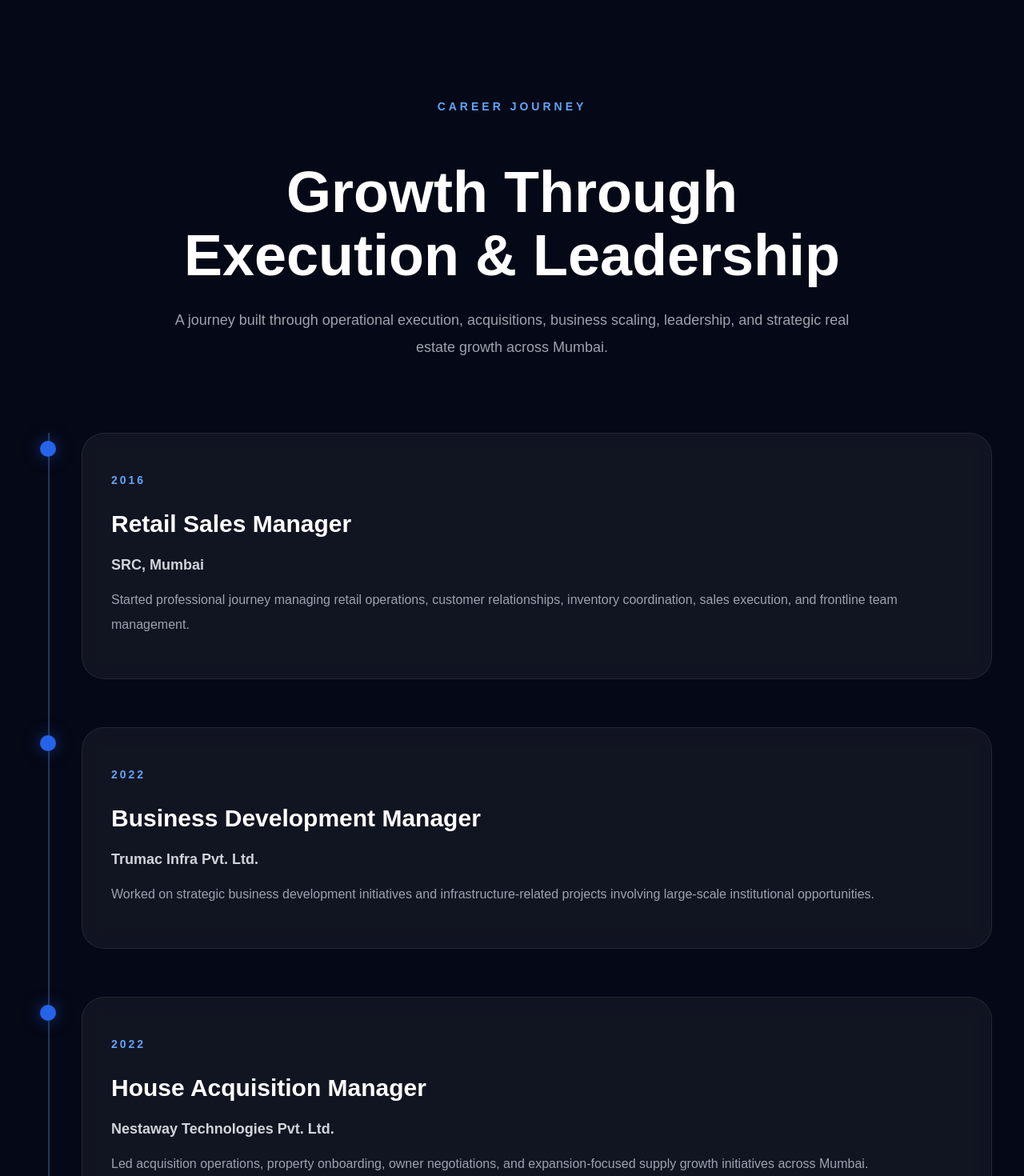
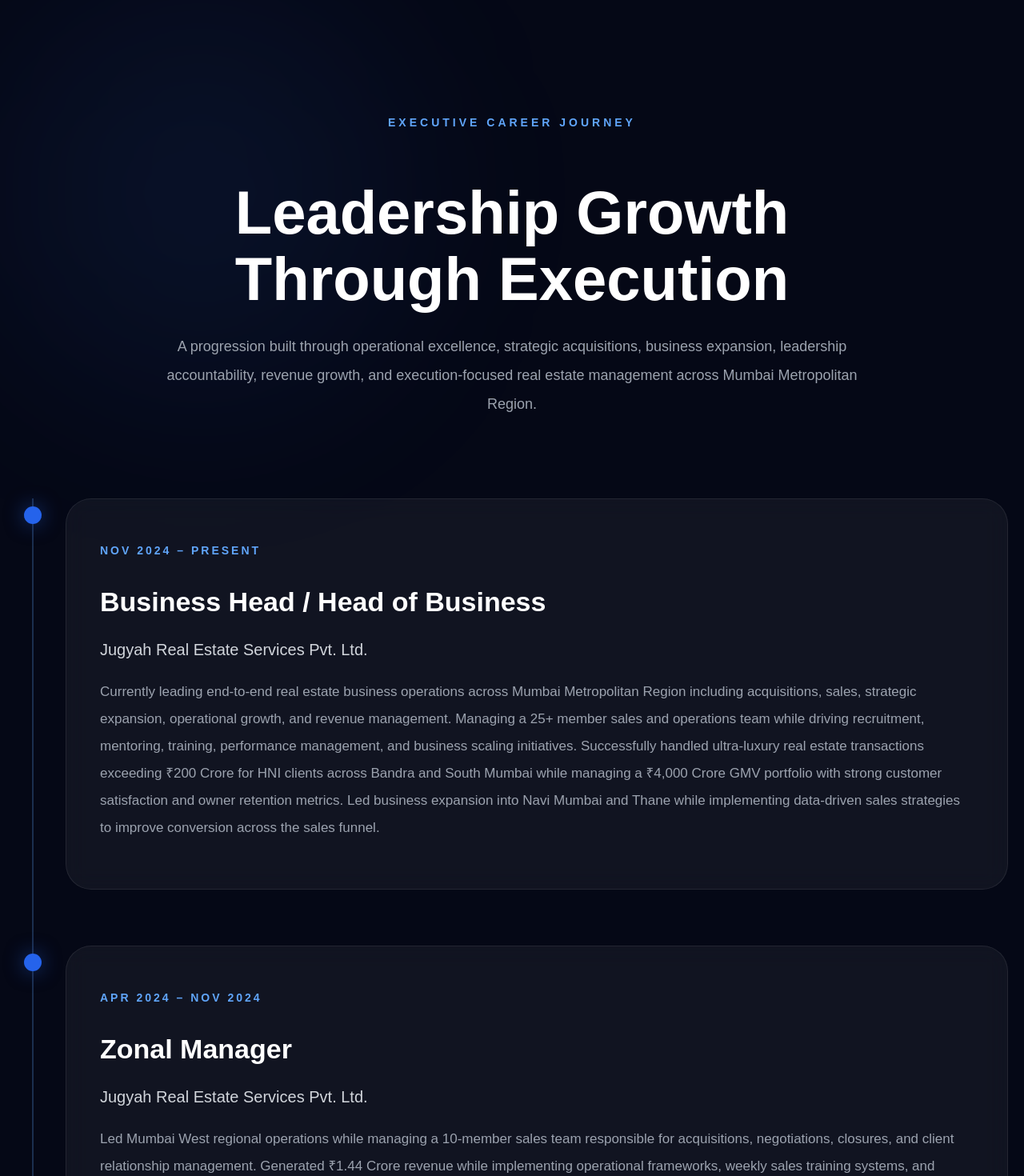
Before and after one commit to shivamgupta95/shivam-portfolio, a Next.js app: page / in a window 1280 px wide. Shown: the part 5320-6790 px from the top of the page at 80% size. Built offline with nearby package versions, Linux system fonts and the light colour scheme.

Commit message:
executive detailed timeline

```diff
--- a/components/Timeline.tsx
+++ b/components/Timeline.tsx
@@ -5,59 +5,80 @@ export default function Timeline() {
   const timeline = [
 
     {
-      year: "2016",
-      role: "Retail Sales Manager",
-      company: "SRC, Mumbai",
+      period: "Nov 2024 – Present",
+
+      role: "Business Head / Head of Business",
+
+      company: "Jugyah Real Estate Services Pvt. Ltd.",
+
       description:
-        "Started professional journey managing retail operations, customer relationships, inventory coordination, sales execution, and frontline team management."
+        "Currently leading end-to-end real estate business operations across Mumbai Metropolitan Region including acquisitions, sales, strategic expansion, operational growth, and revenue management. Managing a 25+ member sales and operations team while driving recruitment, mentoring, training, performance management, and business scaling initiatives. Successfully handled ultra-luxury real estate transactions exceeding ₹200 Crore for HNI clients across Bandra and South Mumbai while managing a ₹4,000 Crore GMV portfolio with strong customer satisfaction and owner retention metrics. Led business expansion into Navi Mumbai and Thane while implementing data-driven sales strategies to improve conversion across the sales funnel."
     },
 
     {
-      year: "2022",
-      role: "Business Development Manager",
-      company: "Trumac Infra Pvt. Ltd.",
+      period: "Apr 2024 – Nov 2024",
+
+      role: "Zonal Manager",
+
+      company: "Jugyah Real Estate Services Pvt. Ltd.",
+
       description:
-        "Worked on strategic business development initiatives and infrastructure-related projects involving large-scale institutional opportunities."
+        "Led Mumbai West regional operations while managing a 10-member sales team responsible for acquisitions, negotiations, closures, and client relationship management. Generated ₹1.44 Crore revenue while implementing operational frameworks, weekly sales training systems, and performance-focused execution strategies that significantly improved business conversion efficiency and operational scalability."
     },
 
     {
-      year: "2022",
-      role: "House Acquisition Manager",
-      company: "Nestaway Technologies Pvt. Ltd.",
+      period: "Jan 2024 – Apr 2024",
+
+      role: "Acquisition Manager – STR Division",
+
+      company: "Jugyah Real Estate Services Pvt. Ltd.",
+
       description:
-        "Led acquisition operations, property onboarding, owner negotiations, and expansion-focused supply growth initiatives across Mumbai."
+        "Headed the Short-Term Rental (STR) business vertical across Mumbai Metropolitan Region and successfully onboarded 50+ premium properties. Managed end-to-end STR operations including sourcing, interiors, pricing strategies, listing optimization, and hospitality platform management across Airbnb, Booking.com, and Agoda. Maintained 80%+ occupancy while achieving 2x rental yield compared to long-term rental models and successfully made the business vertical cash-flow positive with 50% profitability."
     },
 
     {
-      year: "2023",
+      period: "Jun 2023 – Jan 2024",
+
       role: "Senior Sales Associate",
+
       company: "Jugyah Real Estate Services Pvt. Ltd.",
+
       description:
-        "Managed premium property portfolios, operational coordination, and luxury client relationships while supporting business growth initiatives."
+        "Managed large-scale property onboarding operations with complete due diligence and documentation compliance across 200+ properties. Reduced onboarding turnaround time by 93%, contributing significantly to rapid company growth and operational scalability. Managed ₹800 Crore GMV while optimizing pricing strategies across rental and sales portfolios. Collaborated closely with technology teams to improve CRM systems and implement fake listing detection processes."
     },
 
     {
-      year: "2024",
-      role: "Acquisition Manager – STR Division",
-      company: "Jugyah Real Estate Services Pvt. Ltd.",
+      period: "Nov 2022 – Jun 2023",
+
+      role: "House Acquisition Manager",
+
+      company: "Nestaway Technologies Pvt. Ltd.",
+
       description:
-        "Handled strategic acquisition operations for short-term rental expansion, occupancy optimization, and profitability-focused execution."
+        "Led residential property acquisition operations while onboarding 120 homes and improving booking turnaround efficiency through execution-focused operational coordination. Worked directly with leadership teams on due diligence initiatives and strategic operational improvements. Recognized as Employee of the Month for 6 consecutive months for exceptional acquisition performance and operational consistency."
     },
 
     {
-      year: "2024",
-      role: "Zonal Manager",
-      company: "Jugyah Real Estate Services Pvt. Ltd.",
+      period: "Mar 2022 – Nov 2022",
+
+      role: "Business Development Manager",
+
+      company: "Trumac Infra Pvt. Ltd.",
+
       description:
-        "Led regional operations, acquisitions, expansion strategy, and multi-functional execution teams across Mumbai West."
+        "Managed complete business development and sales operations while contributing to 30% revenue growth. Secured Indian Railways as a major institutional client with an order value of approximately ₹1,000 Crore. Developed strategic sales plans, multi-channel marketing campaigns, performance tracking systems, and operational sales frameworks to improve business growth and client acquisition."
     },
 
     {
-      year: "Present",
-      role: "Business Head / Head of Business",
-      company: "Jugyah Real Estate Services Pvt. Ltd.",
+      period: "Jun 2016 – Mar 2022",
+
+      role: "Retail Sales Manager",
+
+      company: "SRC, Mumbai",
+
       description:
-        "Leading business growth, acquisitions, operations, strategic expansion, luxury transactions, and execution-focused scaling initiatives."
+        "Started professional journey managing retail sales operations, customer service, inventory handling, staff training, and execution-focused operational management. Implemented process improvements and sales strategies that reduced operational turnaround time by 80% while improving service delivery standards and operational efficiency."
     },
 
   ];
@@ -66,15 +87,31 @@ export default function Timeline() {
 
     <section
       style={{
-        padding: "120px 20px",
+        padding: "140px 20px",
         position: "relative",
       }}
     >
 
+      {/* GLOW */}
       <div
         style={{
-          maxWidth: "1200px",
+          position: "absolute",
+          width: "500px",
+          height: "500px",
+          background: "rgba(59,130,246,0.08)",
+          filter: "blur(120px)",
+          top: "0",
+          left: "0",
+          borderRadius: "50%",
+        }}
+      />
+
+      <div
+        style={{
+          maxWidth: "1300px",
           margin: "0 auto",
+          position: "relative",
+          zIndex: 2,
         }}
       >
 
@@ -82,7 +119,7 @@ export default function Timeline() {
         <div
           style={{
             textAlign: "center",
-            marginBottom: "90px",
+            marginBottom: "100px",
           }}
         >
 
@@ -96,33 +133,35 @@ export default function Timeline() {
               fontWeight: "600",
             }}
           >
-            Career Journey
+            Executive Career Journey
           </p>
 
           <h2
             style={{
-              fontSize: "clamp(42px,7vw,72px)",
+              fontSize: "clamp(42px,7vw,76px)",
               lineHeight: "1.1",
               marginBottom: "24px",
             }}
           >
-            Growth Through
+            Leadership Growth
             <br />
-            Execution & Leadership
+            Through Execution
           </h2>
 
           <p
             style={{
               color: "#9CA3AF",
-              maxWidth: "850px",
+              maxWidth: "900px",
               margin: "0 auto",
-              lineHeight: "1.9",
+              lineHeight: "2",
               fontSize: "18px",
             }}
           >
-            A journey built through operational execution,
-            acquisitions, business scaling, leadership,
-            and strategic real estate growth across Mumbai.
+            A progression built through operational excellence,
+            strategic acquisitions, business expansion,
+            leadership accountability, revenue growth,
+            and execution-focused real estate management
+            across Mumbai Metropolitan Region.
           </p>
 
         </div>
@@ -132,7 +171,8 @@ export default function Timeline() {
           style={{
             position: "relative",
             marginLeft: "20px",
-            borderLeft: "2px solid rgba(96,165,250,0.3)",
+            borderLeft:
+              "2px solid rgba(96,165,250,0.25)",
             paddingLeft: "40px",
           }}
         >
@@ -143,7 +183,7 @@ export default function Timeline() {
               key={index}
               style={{
                 position: "relative",
-                marginBottom: "60px",
+                marginBottom: "70px",
               }}
             >
 
@@ -153,60 +193,78 @@ export default function Timeline() {
                   position: "absolute",
                   left: "-52px",
                   top: "10px",
-                  width: "20px",
-                  height: "20px",
+                  width: "22px",
+                  height: "22px",
                   borderRadius: "50%",
                   background: "#2563EB",
-                  boxShadow: "0 0 20px rgba(37,99,235,0.5)",
+                  boxShadow:
+                    "0 0 25px rgba(37,99,235,0.5)",
                 }}
               />
 
               {/* CARD */}
               <div
+                style={{
+                  background:
+                    "rgba(255,255,255,0.05)",
 
-                style={{
-                  background: "rgba(255,255,255,0.05)",
-                  border: "1px solid rgba(255,255,255,0.08)",
-                  borderRadius: "28px",
-                  padding: "36px",
-                  backdropFilter: "blur(12px)",
+                  border:
+                    "1px solid rgba(255,255,255,0.08)",
+
+                  borderRadius: "32px",
+
+                  padding: "42px",
+
+                  backdropFilter: "blur(14px)",
+
                   transition: "0.35s",
                 }}
 
                 onMouseEnter={(e) => {
-                  e.currentTarget.style.transform = "translateY(-8px)";
+
+                  e.currentTarget.style.transform =
+                    "translateY(-10px)";
+
                   e.currentTarget.style.border =
-                    "1px solid rgba(96,165,250,0.4)";
+                    "1px solid rgba(96,165,250,0.35)";
+
                   e.currentTarget.style.boxShadow =
-                    "0 0 30px rgba(37,99,235,0.15)";
+                    "0 0 40px rgba(37,99,235,0.18)";
+
                 }}
 
                 onMouseLeave={(e) => {
-                  e.currentTarget.style.transform = "translateY(0px)";
+
+                  e.currentTarget.style.transform =
+                    "translateY(0px)";
+
                   e.currentTarget.style.border =
                     "1px solid rgba(255,255,255,0.08)";
-                  e.currentTarget.style.boxShadow = "none";
+
+                  e.currentTarget.style.boxShadow =
+                    "none";
+
                 }}
               >
 
                 <p
                   style={{
                     color: "#60A5FA",
-                    marginBottom: "14px",
+                    marginBottom: "16px",
                     fontSize: "14px",
                     letterSpacing: "3px",
                     textTransform: "uppercase",
-                    fontWeight: "600",
+                    fontWeight: "700",
                   }}
                 >
-                  {item.year}
+                  {item.period}
                 </p>
 
                 <h3
                   style={{
-                    fontSize: "30px",
+                    fontSize: "34px",
                     marginBottom: "12px",
-                    color: "white",
+                    lineHeight: "1.3",
                   }}
                 >
                   {item.role}
@@ -215,8 +273,9 @@ export default function Timeline() {
                 <h4
                   style={{
                     color: "#D1D5DB",
-                    marginBottom: "18px",
-                    fontSize: "18px",
+                    marginBottom: "24px",
+                    fontSize: "20px",
+                    fontWeight: "500",
                   }}
                 >
                   {item.company}
@@ -225,8 +284,8 @@ export default function Timeline() {
                 <p
                   style={{
                     color: "#9CA3AF",
-                    lineHeight: "1.9",
-                    fontSize: "16px",
+                    lineHeight: "2",
+                    fontSize: "17px",
                   }}
                 >
                   {item.description}
```
